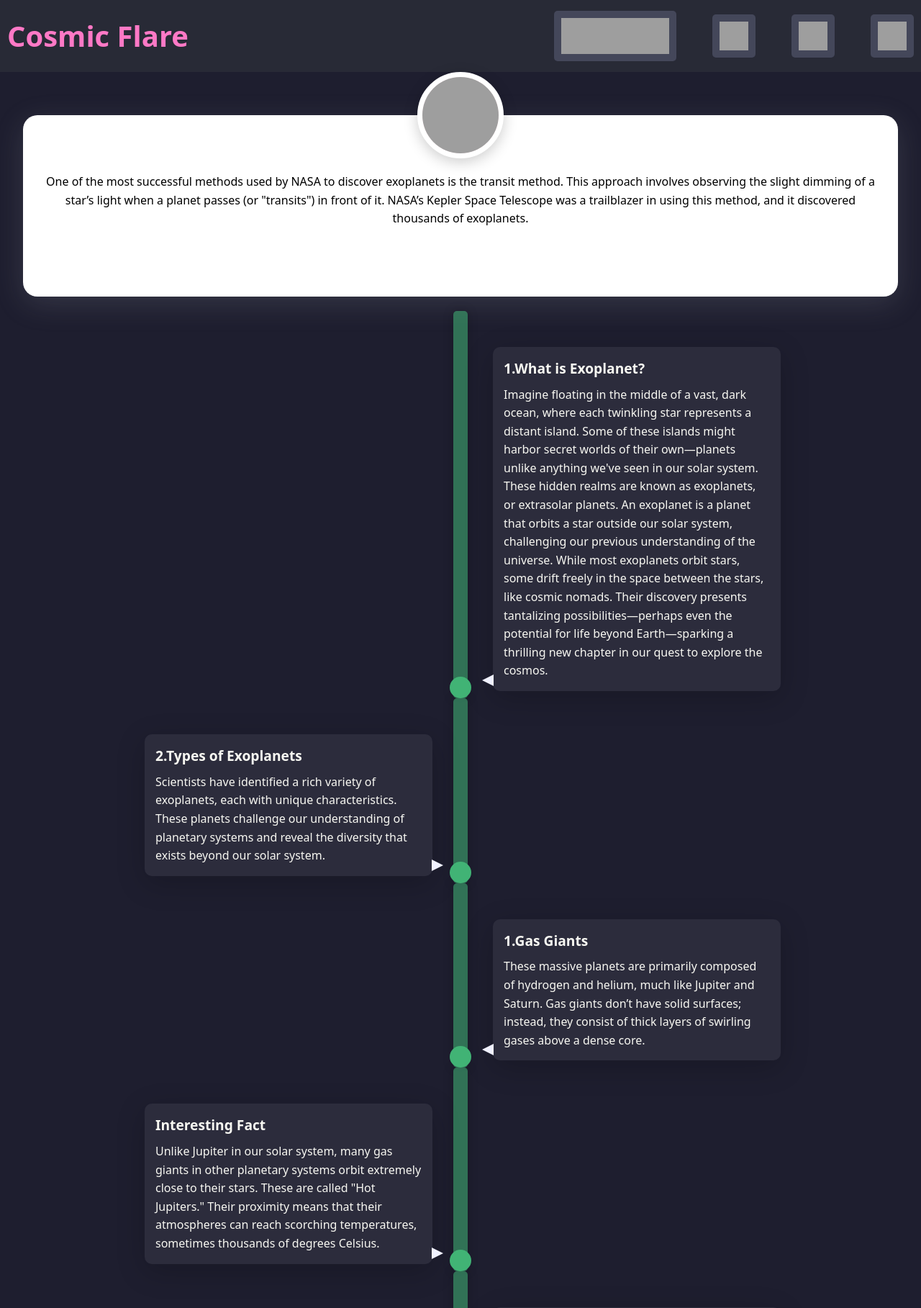
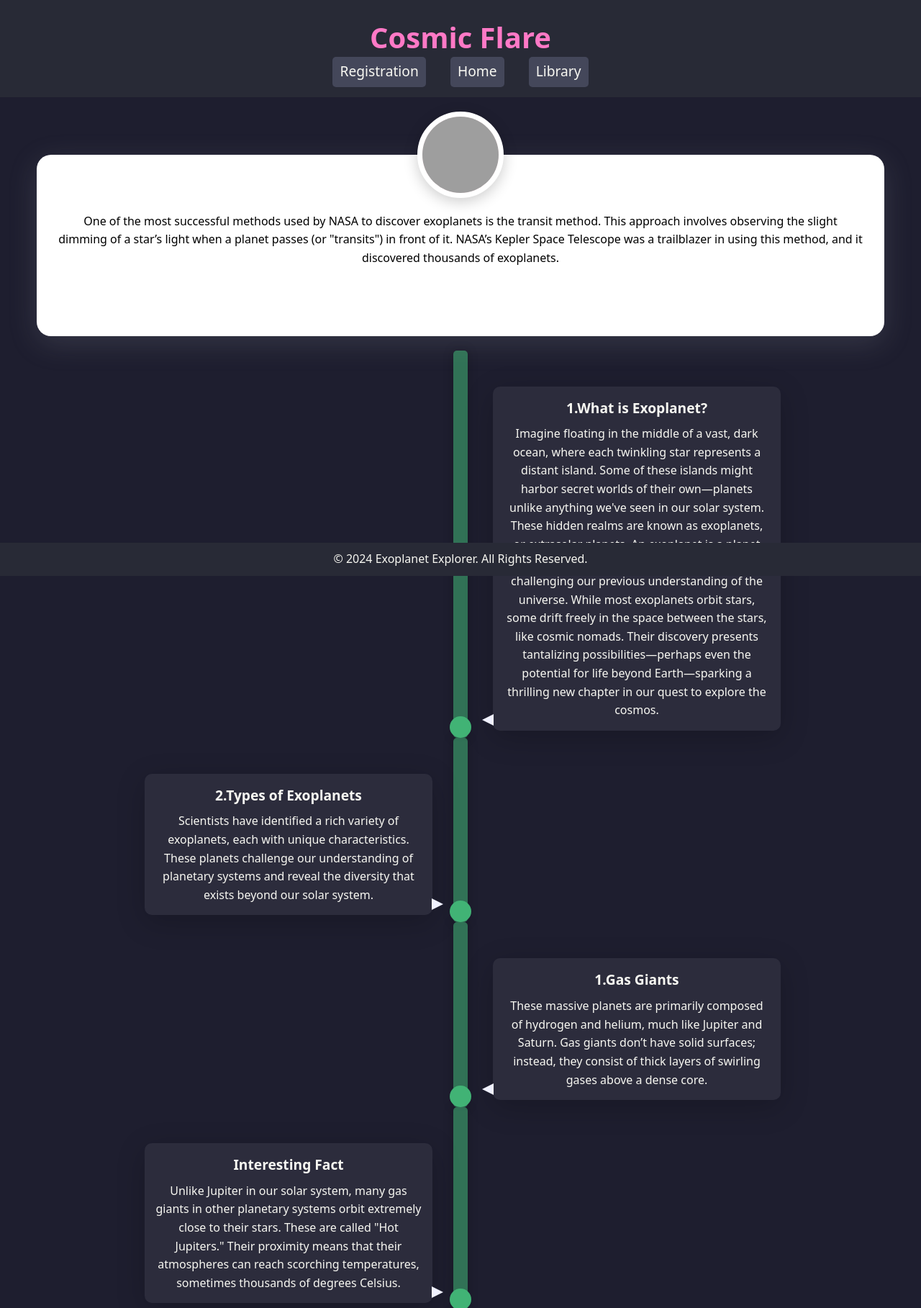
Before and after one commit to dev-azimjon-tech/exoplanets, a Flask app: page /library in a window 1280 px wide. Shown: the top 1817 px of the page at 72% size. Run offline with Flask 3, Linux system fonts and the light colour scheme; grey boxes are pictures that could not be loaded.

Commit message:
Commit in Hackhaton day 2

```diff
--- a/app.py
+++ b/app.py
@@ -1,5 +1,4 @@
-from flask import Flask, render_template, request, redirect, url_for, flash,jsonify
-import random
+from flask import Flask, render_template, request, redirect, url_for, flash
 
 app = Flask(__name__)
 app.secret_key = 'your_secret_key'
@@ -89,55 +88,5 @@ def submit_form():
         data = request.form
         return redirect(url_for('library'), data)
 
-
-def generate_planet_data(weight, surface, atmosphere):
-    # Simple logic to generate realistic planet data
-    temperature = round(random.uniform(-100, 100), 2)
-    gravity = round(weight / (random.uniform(1.5, 2.5)), 2)  # Example of gravity calculation
-
-    surface_colors = {
-        'ocean': '#0077be',     # Blue
-        'desert': '#d2b48c',    # Sandy
-        'forest': '#228B22',    # Green
-        'ice': '#f0f8ff',       # Light blue
-        'volcanic': '#a52a2a'   # Brown
-    }
-
-    atmosphere_colors = {
-        'none': 'transparent',
-        'o2': 'rgba(135, 206, 235, 0.5)',  # Blue with transparency
-        'co2': 'rgba(255, 99, 71, 0.5)',    # Red with transparency
-        'ch4': 'rgba(154, 205, 50, 0.5)'    # Yellow with transparency
-    }
-
-    return {
-        'temperature': temperature,
-        'gravity': gravity,
-        'surface_color': surface_colors.get(surface, '#ffffff'),
-        'atmosphere_color': atmosphere_colors.get(atmosphere, 'transparent')
-    }
-
-@app.route('/')
-def index():
-    return render_template('index.html')
-
-@app.route('/generate_planet', methods=['POST'])
-def generate_planet():
-    data = request.get_json()
-    weight = float(data['weight'])
-    surface = data['surface']
-    atmosphere = data['atmosphere']
-
-    planet_data = generate_planet_data(weight, surface, atmosphere)
-
-    return jsonify({
-        'name': data['name'],
-        'temperature': planet_data['temperature'],
-        'gravity': planet_data['gravity'],
-        'surface_color': planet_data['surface_color'],
-        'atmosphere_color': planet_data['atmosphere_color']
-    })
-
-
 if __name__ == '__main__':
     app.run(debug=True)
--- a/static/css/style.css
+++ b/static/css/style.css
@@ -1,31 +1,5 @@
 * {
     box-sizing: border-box;
-}
-
-/* Logo styling */
-.logo {
-    width: 150px; /* Default width */
-    height: auto; /* Maintain aspect ratio */
-    max-width: 100%; /* Prevent the image from exceeding its container's width */
-    transition: transform 0.3s ease; /* Add a hover effect */
-}
-
-/* Optional: Add hover effect for scaling */
-.logo:hover {
-    transform: scale(1.1); /* Slightly enlarge on hover */
-}
-/* Remove list markers (dots or bullets) from navigation list */
-nav ul {
-    list-style-type: none; /* No bullet points */
-    padding: 0;
-    display: flex;
-    justify-content: center;
-    align-items: center;
-    gap: 30px; /* Space between the items */
-}
-
-nav ul li {
-    display: inline-block;
 }
 
 body {
@@ -52,14 +26,11 @@ header h1 {
 nav ul {
     list-style-type: none;
     padding: 0;
-    display: flex;
-    justify-content: center;
-    align-items: center;
-    gap: 30px; /* Space between the items */
 }
 
 nav ul li {
-    display: inline-block;
+    display: inline;
+    margin: 0 15px;
 }
 
 nav ul li a {
@@ -67,18 +38,15 @@ nav ul li a {
     text-decoration: none;
     font-size: 1.2em;
     transition: color 0.3s;
-    display: flex;
-    align-items: center;
-    justify-content: center;
-}
-
-nav ul li img {
-    height: 40px;
-    width: 40px;
 }
 
 nav ul li a:hover {
     color: #50fa7b;
+}
+
+main {
+    padding: 20px;
+    text-align: center;
 }
 
 footer {
@@ -144,208 +112,140 @@ button:hover {
     background-color: #40e36b;
 }
 
+.card_b{
+    border: 1px solid red;
+    width: 100%;
+    height: 500px;
+    font-size: xx-large;
+    font-weight: bolder;
+}
 
 .card-container {
-    display: flex;
-    justify-content: center; /* Centers cards horizontally */
-    flex-wrap: wrap; /* Allows cards to wrap on smaller screens */
-    gap: 20px; /* Adds space between the cards */
+    display: flex;                 /* Enable flexbox */
+    justify-content: center;       /* Center items horizontally */
+    align-items: flex-start;       /* Align items to the start of the container vertically */
+    flex-wrap: wrap;               /* Allow cards to wrap onto the next line if they exceed the width */
+    gap: 20px;                     /* Add space between the cards */
+    padding: 20px;                 /* Add some padding around the container */
 }
 
 .card_video_a, .card_video_b, .card_video_c {
-    width: 350px; /* Set width */
-    height: 500px; /* Set height */
-    background-color: rgba(128, 128, 128, 0.521);
-    box-shadow: 0 4px 8px rgba(0, 0, 0, 0.2); /* Optional: Adds shadow */
-    border-radius: 10px; /* Optional: Adds border radius */
+    width: 350px;                  /* Set the width of each card */
+    height: 500px;                 /* Set the height of each card */
+    background-color: rgba(128, 128, 128, 0.521); /* Background color */
+    box-shadow: 0 4px 8px rgba(0, 0, 0, 0.2);     /* Shadow for cards */
+    border-radius: 10px;           /* Rounded corners */
+    display: flex;                 /* Enable flexbox for inner content */
+    flex-direction: column;        /* Stack child elements vertically */
+    justify-content: center;        /* Center the inner content vertically */
+    align-items: center;           /* Center the inner content horizontally */
+    padding: 20px;                 /* Add padding inside the card */
 }
 
-.card_video_c {
-    width: 350px; /* Set width */
-    height: 500px; /* Set height */
-    background-color: rgba(128, 128, 128, 0.521);
-
-    box-shadow: 0 4px 8px rgba(0, 0, 0, 0.2); /* Optional: Adds shadow */
-    border-radius: 10px; /* Optional: Adds border radius */
-    float: right;
-    margin-top: -0.3%;
+.image-box, .image-box2, .image-box3 {
+    width: 100%;                  /* Make images take full width of the card */
+    max-height: 200px;            /* Set a max height for images */
+    overflow: hidden;             /* Hide overflow */
 }
 
-
-
-.card_b{
-    width: 100%;
-    height: 500px;
-    float: right;
-    margin-top: -0.1%;
-    background-color: rgba(128, 128, 128, 0.521);
-    box-shadow: 0 4px 8px rgba(0, 0, 0, 0.2); /* Optional: Adds shadow */
-    border-radius: 10px; /* Optional: Adds border radius */
-    font-weight: bolder;
-    font-size: xx-large;
+.image-box img, .image-box2 img, .image-box3 img {
+    width: 100%;                  /* Set images to fill the width */
+    height: auto;                 /* Maintain aspect ratio */
 }
 
-
-
-.card_b:hover{
-    background-color: gray;
-    transition: 0.5s;
-}
-
-.card_video_a:hover, .card_video_b:hover, .card_video_c:hover {
+.card_video_a:hover, .card_video_b:hover, .card_video_c:hover{
     background-color: gray;
     transition: 0.5s;
 }
 
 /* General styles for the link buttons */
 a.button-link {
-    display: inline-block;
-    padding: 10px 20px; /* Add padding to make it look like a button */
-    background-color: #007BFF; /* Background color of the button */
-    color: white; /* Text color */
-    text-align: center;
-    text-decoration: none; /* Remove underline */
-    border-radius: 5px; /* Rounded corners */
-    font-weight: bold; /* Make the text bold */
-    font-size: large;
-    transition: background-color 0.3s ease; /* Smooth hover transition */
+    display: inline-block;                     /* Make links behave like buttons */
+    padding: 12px 24px;                        /* Add padding for a better button-like appearance */
+    background-color: #007BFF;                 /* Background color of the button */
+    color: white;                              /* Text color */
+    text-align: center;                        /* Center text inside the button */
+    text-decoration: none;                     /* Remove underline */
+    border-radius: 5px;                        /* Rounded corners */
+    font-weight: bold;                          /* Make the text bold */
+    font-size: 1.1em;                          /* Increase font size */
+    transition: background-color 0.3s ease, transform 0.3s ease; /* Smooth hover transition */
+    box-shadow: 0 4px 8px rgba(0, 0, 0, 0.2);  /* Add shadow for depth */
 }
 
 /* Hover effect */
 a.button-link:hover {
-    background-color: #0056b3; /* Change background on hover */
-    cursor: pointer;
+    background-color: #0056b3;                 /* Change background on hover */
+    transform: translateY(-2px);               /* Slightly raise the button on hover */
 }
 
-/* Additional active state (when clicking) */
+/* Active state (when clicking) */
 a.button-link:active {
-    background-color: #00408d; /* Darker shade when the button is active */
+    background-color: #00408d;                 /* Darker shade when the button is active */
+    transform: translateY(0);                   /* Reset the elevation when clicked */
+}
+
+/* Additional style for link buttons to distinguish them */
+a.button-link:not(:last-child) {
+    margin-bottom: 10px;                       /* Add margin for space between buttons */
 }
 
 
-/* General Styles */
-* {
-    box-sizing: border-box;
+/* Form Container Styles */
+.form-container {
+    max-width: 400px;            /* Maximum width of the form */
+    margin: 50px auto;          /* Center the form on the page */
+    padding: 20px;              /* Padding inside the form */
+    background-color: rgba(50, 50, 50, 0.8); /* Semi-transparent background */
+    border-radius: 10px;        /* Rounded corners */
+    box-shadow: 0 4px 8px rgba(0, 0, 0, 0.2); /* Shadow effect */
 }
 
-body {
-    font-family: 'Arial', sans-serif;
-    background-color: #1e1e2f;
-    color: #f8f8f2;
-    margin: 0;
-    padding: 0;
-    line-height: 1.6;
+/* Input Group Styles */
+.input-group {
+    margin-bottom: 20px;        /* Space between input groups */
 }
 
-header {
-    background-color: #282a36;
-    padding: 20px;
-    text-align: center;
+/* Label Styles */
+.input-group label {
+    display: block;             /* Block display for labels */
+    margin-bottom: 5px;        /* Space below labels */
+    color: #f8f8f2;            /* Label color */
+    font-size: 1em;            /* Font size */
 }
 
-header h1 {
-    margin: 0;
-    font-size: 2.5em;
-    color: #ff79c6;
+/* Input Styles */
+.form-input {
+    width: 100%;                /* Full width input */
+    padding: 10px;             /* Padding inside the input */
+    border: 1px solid #50fa7b; /* Border color */
+    border-radius: 5px;        /* Rounded corners */
+    background-color: #282a36; /* Input background color */
+    color: #f8f8f2;            /* Input text color */
+    font-size: 1em;            /* Font size */
+    transition: border-color 0.3s; /* Smooth transition */
 }
 
-h2 {
-    color: #ff79c6;
-    text-align: center;
-    margin-bottom: 20px;
+/* Input Focus Styles */
+.form-input:focus {
+    outline: none;             /* Remove default outline */
+    border-color: #ff79c6;    /* Change border color on focus */
+    background-color: #44475a; /* Darker background on focus */
 }
 
-/* Form Styles */
-.form-container {
-    display: flex;
-    justify-content: center;
-    align-items: center;
-    min-height: 80vh;
+/* Button Styles */
+.form-button {
+    padding: 12px;             /* Padding for the button */
+    background-color: #50fa7b; /* Button background color */
+    border: none;              /* Remove border */
+    border-radius: 5px;       /* Rounded corners */
+    color: #282a36;            /* Text color */
+    cursor: pointer;           /* Pointer cursor on hover */
+    font-size: 1.2em;          /* Button font size */
+    transition: background-color 0.3s; /* Smooth transition */
 }
 
-.register-form {
-    background-color: #44475a;
-    padding: 30px;
-    border-radius: 10px;
-    box-shadow: 0 4px 8px rgba(0, 0, 0, 0.2);
-    width: 300px;
+/* Button Hover Styles */
+.form-button:hover {
+    background-color: #40e36b; /* Darker shade on hover */
 }
-
-.input-group {
-    margin-bottom: 20px;
-}
-
-.input-group label {
-    display: block;
-    margin-bottom: 5px;
-    font-size: 1.1em;
-    color: #f8f8f2;
-}
-
-.input-group input {
-    width: 100%;
-    padding: 10px;
-    background-color: #282a36;
-    border: none;
-    border-radius: 5px;
-    color: #f8f8f2;
-    font-size: 1em;
-}
-
-.input-group input:focus {
-    outline: none;
-    background-color: #373c49;
-}
-
-button {
-    width: 100%;
-    padding: 10px;
-    background-color: #50fa7b;
-    border: none;
-    border-radius: 5px;
-    color: #282a36;
-    font-size: 1.2em;
-    cursor: pointer;
-}
-
-button:hover {
-    background-color: #40e36b;
-    transition: 0.3s;
-}
-
-/* Footer */
-footer {
-    background-color: #282a36;
-    text-align: center;
-    padding: 10px;
-    position: fixed;
-    width: 100%;
-    bottom: 0;
-}
-
-footer p {
-    margin: 0;
-}
-
-
-header {
-    display: flex;
-    justify-content: space-between; /* Space between items */
-    align-items: center; /* Center items vertically */
-    padding: 10px;
-}
-
-nav ul {
-    list-style-type: none; /* Remove bullet points */
-    display: flex; /* Align items in a row */
-    margin: 0; /* Remove default margin */
-    padding: 0; /* Remove default padding */
-}
-
-nav ul li {
-    margin-left: 20px; /* Space between navigation items */
-}
-
-.logo {
-    height: 50px; /* Adjust height as needed */
-}
--- a/templates/base.html
+++ b/templates/base.html
@@ -9,17 +9,14 @@
 <body>
     <header>
         <h1>Cosmic Flare</h1>
-
         <nav>
             <ul>
-            <li><a href="{{ url_for('home') }}"><img class="logo" src="{{ url_for('static', filename='logo.png') }}" alt="home img"></a></li>
-            <li><a href="{{ url_for('register') }}"><img src="{{ url_for('static', filename='registration.png') }}" alt="register img"></a></li>
-            <li><a href="{{ url_for('home') }}"><img src="{{ url_for('static', filename='home.png') }}" alt="home img"></a></li>
-            <li><a href="{{ url_for('library') }}"><img src="{{ url_for('static', filename='telescope.png') }}" alt="telescope img"></a></li>
+                <li><a href="{{ url_for('register') }}">Registration</a></li>
+                <li><a href="{{ url_for('home') }}">Home</a></li>
+                <li><a href="{{ url_for('library') }}">Library</a></li>
             </ul>
         </nav>
     </header>
-
     <main>
         {% with messages = get_flashed_messages(with_categories=true) %}
             {% if messages %}
@@ -33,7 +30,7 @@
         {% block content %}{% endblock %}
     </main>
     <footer>
-    <p>Powered by Cosmic Flare</p>
+        <p>&copy; 2024 Exoplanet Explorer. All Rights Reserved.</p>
     </footer>
 </body>
 </html>
--- a/templates/home.html
+++ b/templates/home.html
@@ -1,8 +1,12 @@
 {% extends 'base.html' %}
 {% block content %}
+<div class="logo-container">
+    <img  src="{{ url_for('static', filename='images/logo.png') }}" alt="Our Logo" class="logo">
 
+</div>
 
-<h2 style="text-align: center;">Discover fascinating worlds beyond our solar system!</h2>
+<p>Discover fascinating worlds beyond our solar system!</p>
+
 <div class="card_b">
     <p>We are thrilled to introduce "Cosmic Flare," an engaging website dedicated to the fascinating world of exoplanets! Our mission is to provide educational materials that inspire curiosity and deepen understanding of these distant worlds through informative articles and engaging quizzes.
         A standout feature of our platform is the opportunity for users to create their own comics using a library of unique exoplanets. With a user-friendly comic creation tool, individuals can craft imaginative stories set in diverse exoplanetary environments. Once completed, users can publish their comics, sharing their creative narratives with a vibrant community of space enthusiasts.</p>
--- a/templates/library.html
+++ b/templates/library.html
@@ -251,23 +251,5 @@
     </div>
 
 
-<!-- <h2>Library</h2>
-<h3>Quizzes</h3>
-<ul>
-    {% for quiz in quizzes %}
-        <li><a href="{{ url_for('quiz', quiz_name=quiz) }}">{{ quiz }}</a></li>
-    {% endfor %}
-</ul>
-<h3>Books</h3>
-<ul>
-    {% for book in books %}
-        <li>{{ book.title }} by {{ book.author }}</li>
-    {% endfor %}
-</ul>
-<h3>Mini Videos</h3>
-<ul>
-    {% for video in videos %}
-        <li><a href="{{ video.url }}">{{ video.title }}</a></li>
-    {% endfor %}
-</ul>
-{% endblock %} -->
+
+{% endblock %}
```
Also changed, not shown: templates/register.html (+4 -5 lines), static/OIP.jpg (added), static/home.png (added), static/logo2.png (added), static/registration.png (added), static/telescope.png (added), templates/quiz.html (line endings or trailing spaces), 1 other file. Lines whose indentation alone changed are shown as unchanged.
